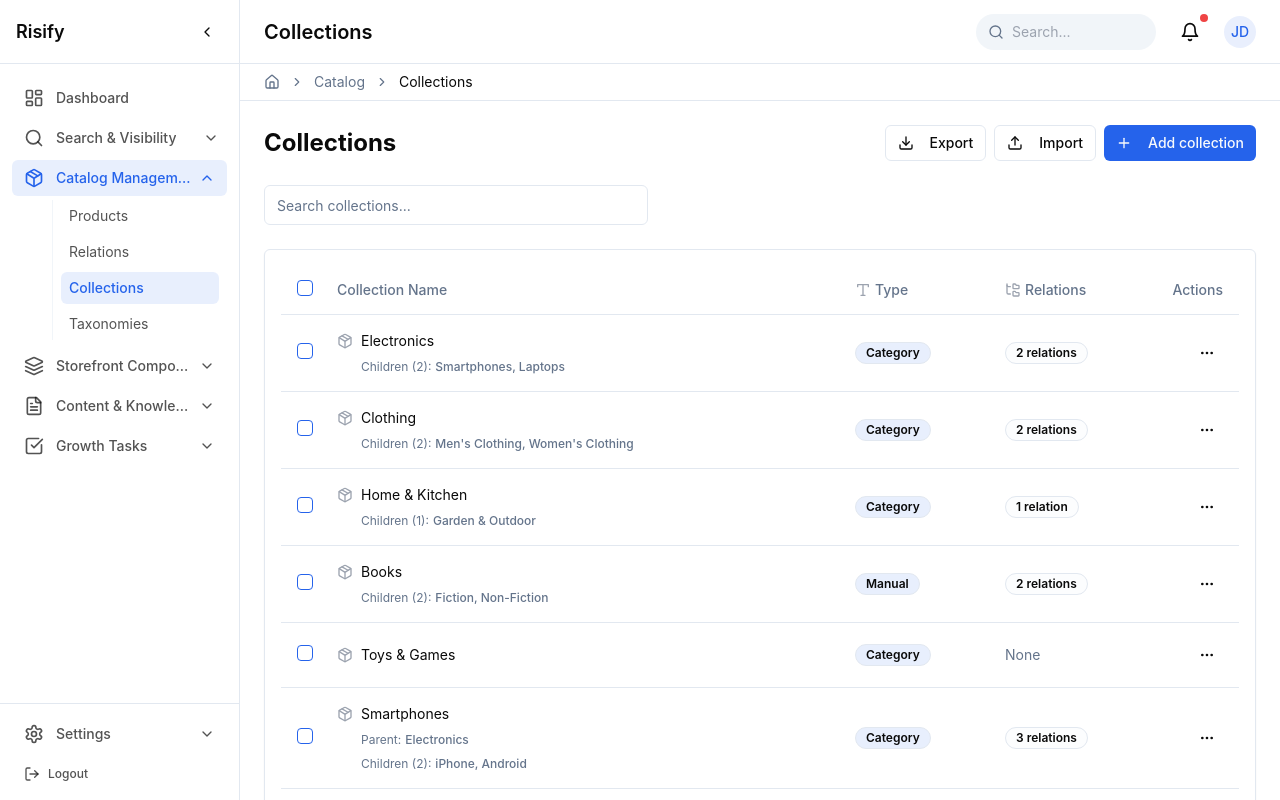
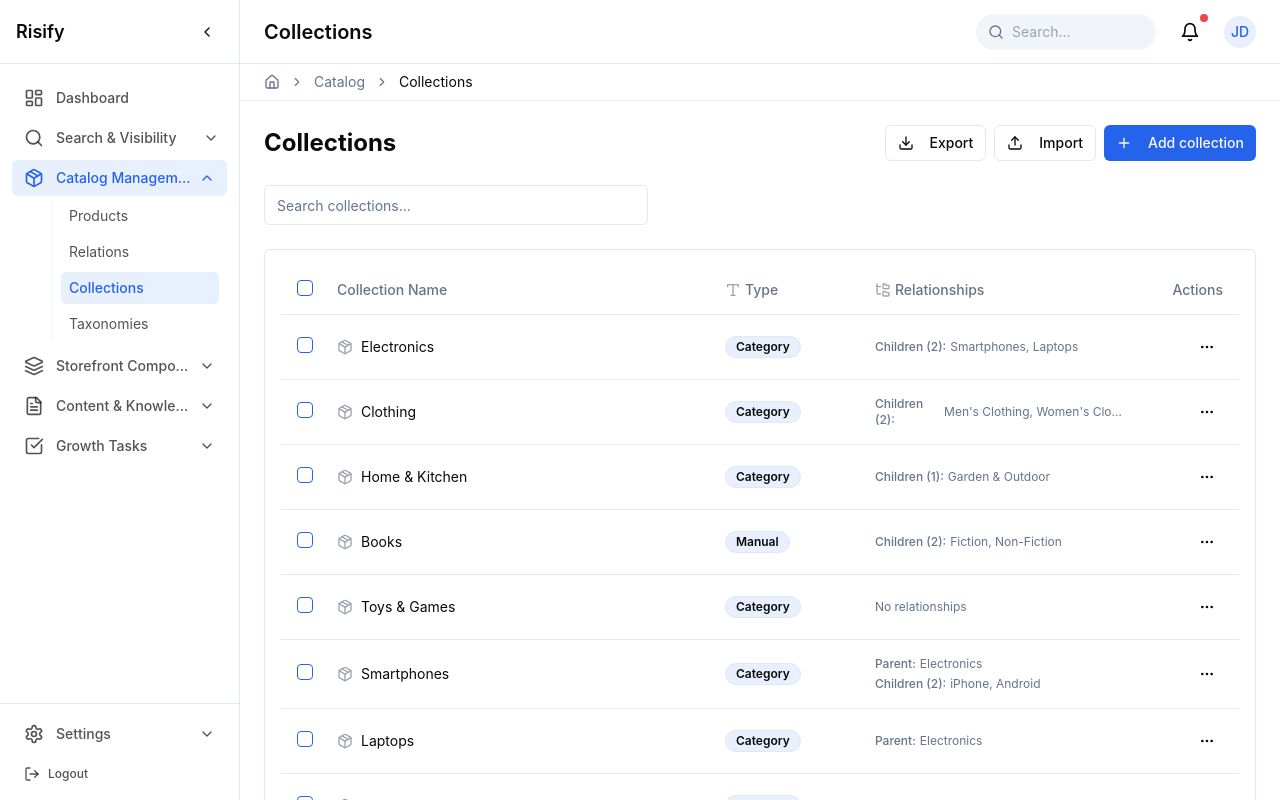
Before and after one commit to analyzify/risify-dashboard-universe, a React (Vite) app: page /catalog/collections in a window 1280 px wide. Built offline with nearby package versions, Linux system fonts and the light colour scheme.

Commit message:
Refactor: Move parent/children to table column
Move parent and children information into a new column in the collections table, removing the original relations column.

```diff
--- a/src/components/catalog/collections/CollectionsTable.tsx
+++ b/src/components/catalog/collections/CollectionsTable.tsx
@@ -1,5 +1,6 @@
+
 import React, { useState } from "react";
-import { Package, MoreHorizontal, Check, Type, FolderTree } from "lucide-react";
+import { Package, MoreHorizontal, Type, FolderTree } from "lucide-react";
 import {
   Table,
   TableBody,
@@ -110,26 +111,46 @@ const CollectionRelationship: React.FC<CollectionRelationshipProps> = ({
           </span>
         )}
       </div>
+    </div>
+  );
+};
 
+interface RelationshipsColumnProps {
+  collection: Collection;
+  collections: Collection[];
+}
+
+const RelationshipsColumn: React.FC<RelationshipsColumnProps> = ({ collection, collections }) => {
+  const findParent = (collection: Collection): Collection | undefined => {
+    if (!collection.parentId) return undefined;
+    return collections.find(c => c.id === collection.parentId);
+  };
+
+  const findChildren = (collection: Collection): Collection[] => {
+    return collections.filter(c => c.parentId === collection.id);
+  };
+
+  const parent = findParent(collection);
+  const children = findChildren(collection);
+
+  return (
+    <div className="space-y-1 text-xs">
       {parent && (
-        <div className="ml-6 -mt-1">
-          <div className="text-xs text-muted-foreground flex items-center">
-            <span className="mr-1">Parent:</span>
-            <span className="font-medium hover:text-foreground transition-colors cursor-pointer">
+        <div className="flex items-center text-muted-foreground">
+          <span className="font-medium mr-1">Parent:</span>
+          <span className="hover:text-foreground transition-colors cursor-pointer">
             {parent.title}
           </span>
-          </div>
         </div>
       )}
 
       {children.length > 0 && (
-        <div className="ml-6 -mt-1">
         <TooltipProvider>
           <Tooltip>
             <TooltipTrigger asChild>
-                <div className="text-xs text-muted-foreground flex items-center">
-                  <span className="mr-1">Children ({children.length}):</span>
-                  <span className="font-medium truncate hover:text-foreground transition-colors cursor-pointer">
+              <div className="flex items-center text-muted-foreground">
+                <span className="font-medium mr-1">Children ({children.length}):</span>
+                <span className="truncate hover:text-foreground transition-colors cursor-pointer">
                   {children.slice(0, 2).map((child, i) => (
                     <React.Fragment key={child.id}>
                       {child.title}{i < children.slice(0, 2).length - 1 ? ", " : ""}
@@ -150,7 +171,10 @@ const CollectionRelationship: React.FC<CollectionRelationshipProps> = ({
             )}
           </Tooltip>
         </TooltipProvider>
-        </div>
+      )}
+
+      {!parent && children.length === 0 && (
+        <span className="text-muted-foreground">No relationships</span>
       )}
     </div>
   );
@@ -291,7 +315,7 @@ const CollectionsTable: React.FC<CollectionsTableProps> = ({
               <Checkbox
                 checked={allSelected}
                 onCheckedChange={handleSelectAll}
-                data-state={someSelected ? "indeterminate" : undefined}
+                indeterminate={someSelected}
                 aria-label="Select all"
               />
             </TableHead>
@@ -302,10 +326,10 @@ const CollectionsTable: React.FC<CollectionsTableProps> = ({
                 <span>Type</span>
               </div>
             </TableHead>
-            <TableHead className="w-[150px]">
+            <TableHead className="w-[250px]">
               <div className="flex items-center gap-1">
                 <FolderTree className="h-4 w-4 text-gray-400" />
-                <span>Relations</span>
+                <span>Relationships</span>
               </div>
             </TableHead>
             <TableHead className="w-[100px] text-right">Actions</TableHead>
@@ -345,19 +369,10 @@ const CollectionsTable: React.FC<CollectionsTableProps> = ({
                   )}
                 </TableCell>
                 <TableCell>
-                  {(() => {
-                    const parentCount = collection.parentId ? 1 : 0;
-                    const childrenCount = collections.filter(c => c.parentId === collection.id).length;
-                    const total = parentCount + childrenCount;
-
-                    return total > 0 ? (
-                      <Badge variant="outline" className="bg-secondary/20">
-                        {total} {total === 1 ? 'relation' : 'relations'}
-                      </Badge>
-                    ) : (
-                      <span className="text-muted-foreground text-sm">None</span>
-                    );
-                  })()}
+                  <RelationshipsColumn
+                    collection={collection}
+                    collections={collections}
+                  />
                 </TableCell>
                 <TableCell className="text-right">
                   <DropdownMenu>
```
Lines whose indentation alone changed are shown as unchanged.
